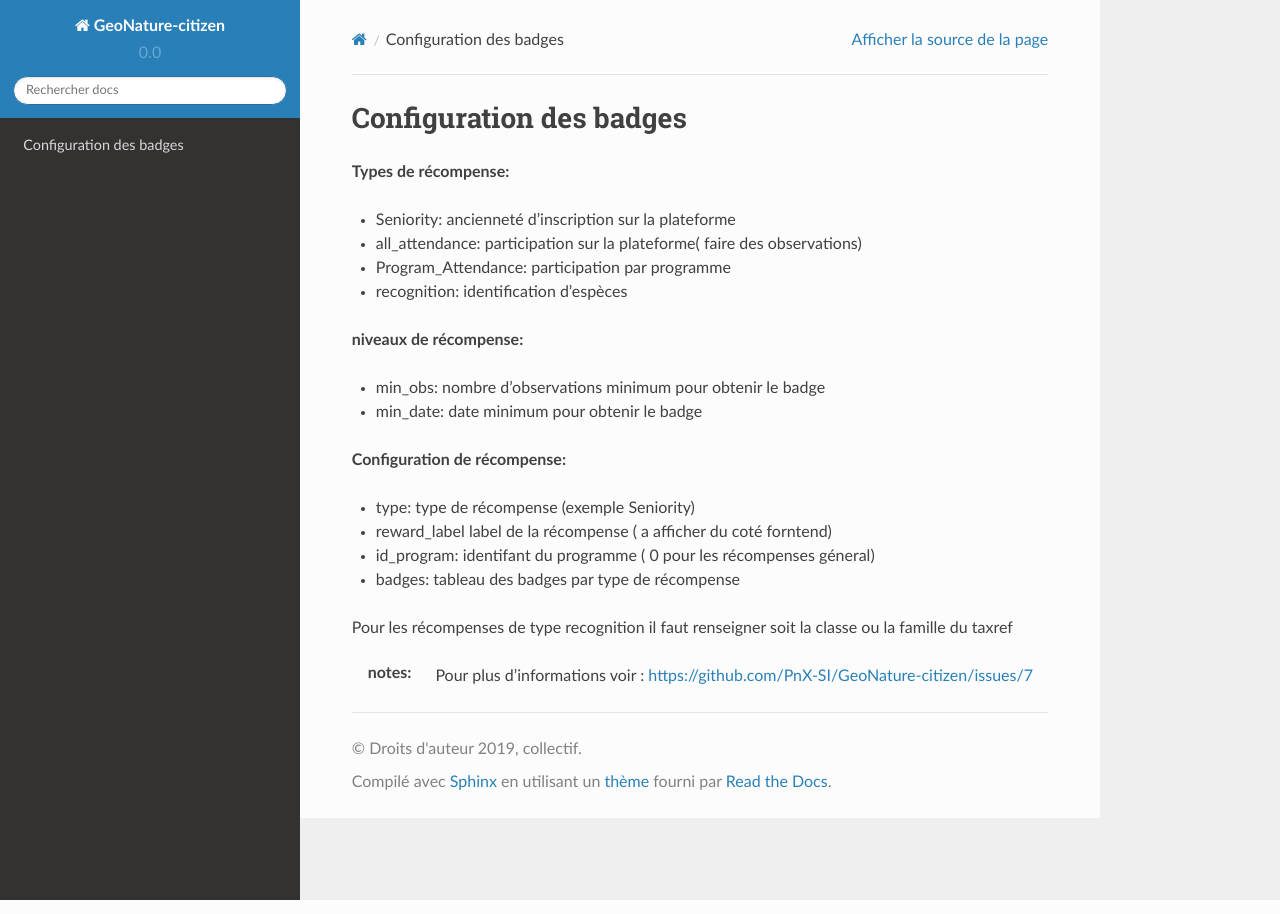
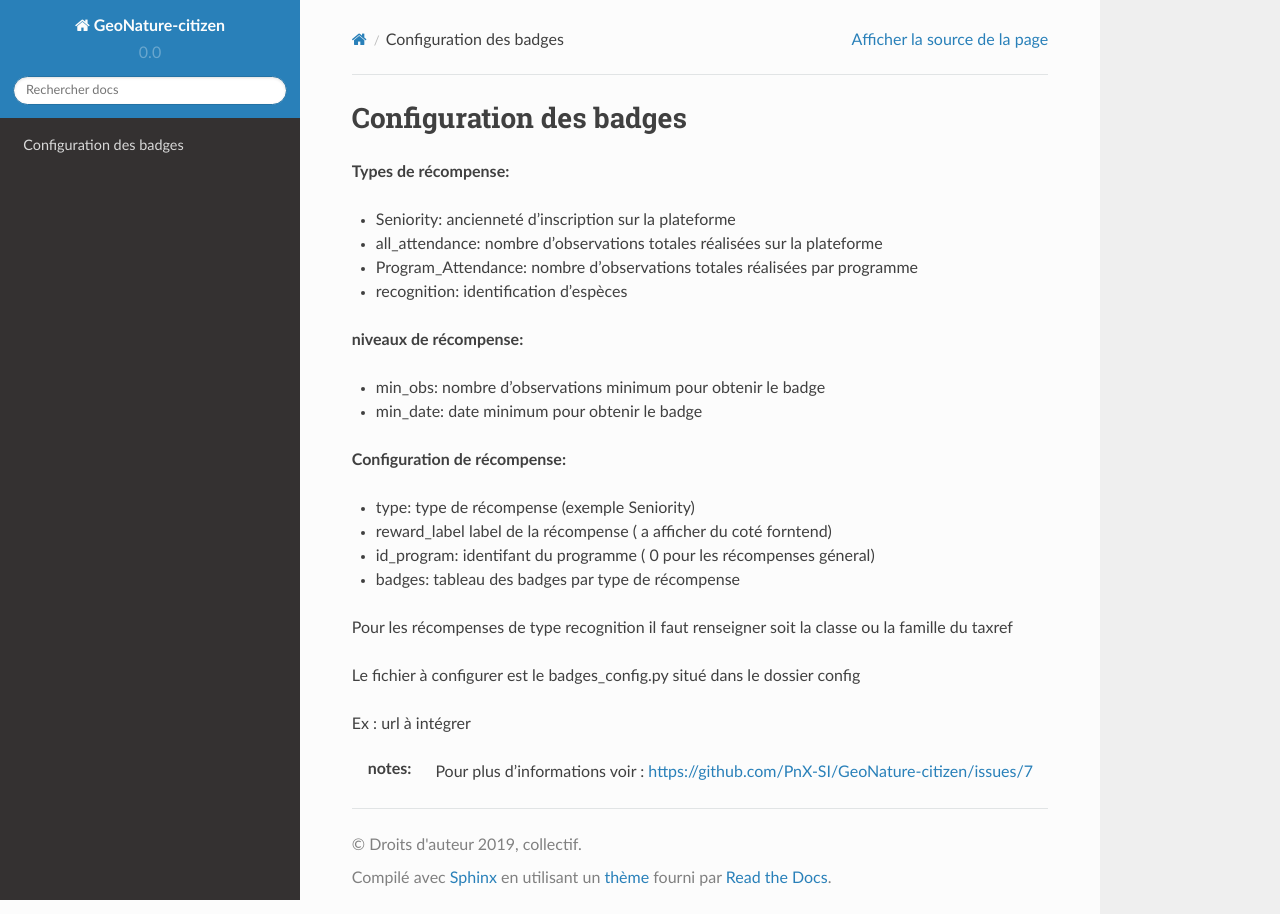
Before and after one commit to PnX-SI/GeoNature-citizen, a Sphinx documentation site: the page built from docs/devs/badges.rst, in a window 1280 px wide. Built offline with Sphinx 7.4.7 and the Read the Docs theme 2.0.0, drawn with Linux system fonts in a browser that asks for light colours.

Commit message:
Mise à jour documentation paramétrage des badges

```diff
--- a/docs/devs/badges.rst
+++ b/docs/devs/badges.rst
@@ -5,9 +5,9 @@ Configuration des badges
 **Types de récompense:**
 
 - Seniority: ancienneté d'inscription sur la plateforme
-- all_attendance: participation sur la plateforme( faire des observations)
-- Program_Attendance: participation par programme
-- recognition:  identification d'espèces
+- all_attendance: nombre d'observations totales réalisées sur la plateforme
+- Program_Attendance: nombre d'observations totales réalisées par programme
+- recognition: identification d'espèces
 
 
 **niveaux de récompense:**
@@ -24,6 +24,10 @@ Configuration des badges
 
 Pour les récompenses de type recognition il faut renseigner soit la classe ou la famille du taxref
 
+Le fichier à configurer est le badges_config.py situé dans le dossier config
+
+Ex : url à intégrer
+
 
 :notes:
  Pour plus d'informations voir : https://github.com/PnX-SI/GeoNature-citizen/issues/7
```
